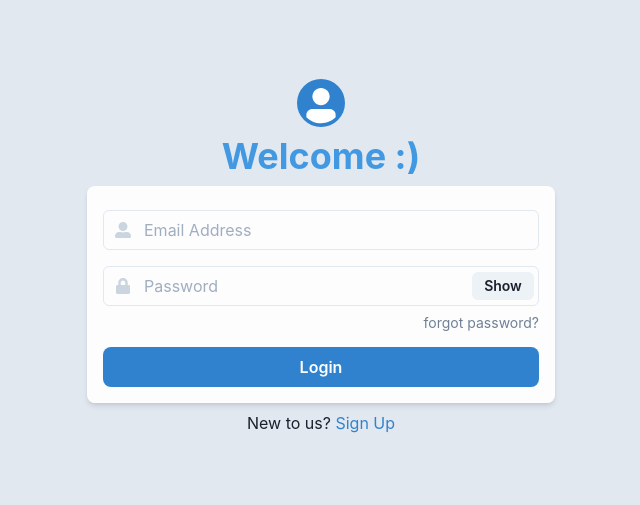
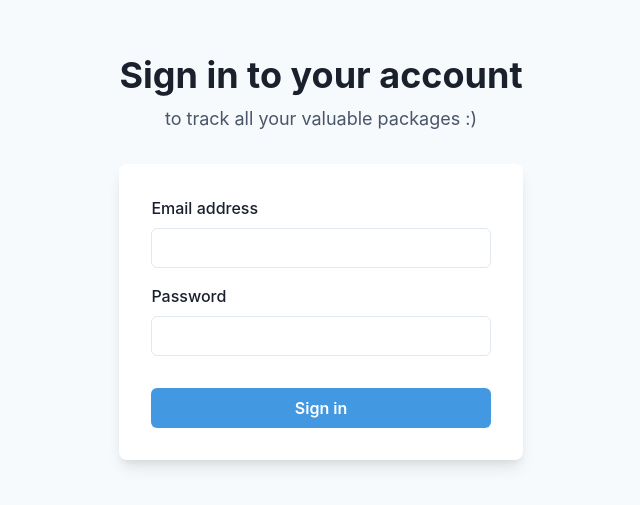
Before and after one commit to lorenzoc25/btracker-frontend, a Next.js app: page /login in a window 1280 px wide. Shown: the part 143-648 px from the top of the page, without its empty margins (319-959 px from the left). Built offline with nearby package versions, Linux system fonts and the light colour scheme.

Commit message:
Create signup page and connect with navbar

```diff
--- a/pages/index.tsx
+++ b/pages/index.tsx
@@ -11,7 +11,7 @@
 
   return (
     <>
-    <Nav isLoggedIn={true}/>
+    <Nav isLoggedIn={false}/>
     <div className={styles.container}>
       <Head>
         <title>BTracker</title>
--- a/pages/login.tsx
+++ b/pages/login.tsx
@@ -1,113 +1,57 @@
-/* eslint-disable react/no-children-prop */
-import React, { useState } from 'react';
-import type { NextPage } from 'next';
 import {
   Flex,
+  Box,
+  FormControl,
+  FormLabel,
+  Input,
+  Stack,
+  Button,
   Heading,
-  Input,
-  Button,
-  InputGroup,
-  Stack,
-  InputLeftElement,
-  chakra,
-  Box,
-  Link,
-  Avatar,
-  FormControl,
-  FormHelperText,
-  InputRightElement,
+  Text,
   useColorModeValue,
 } from '@chakra-ui/react';
-import { FaUserAlt, FaLock } from 'react-icons/fa';
 
-const CFaUserAlt = chakra(FaUserAlt);
-const CFaLock = chakra(FaLock);
-
-
-const Login : NextPage = () => {
-  const [showPassword, setShowPassword] = useState(false);
-  const handleShowClick = () => setShowPassword(!showPassword);
-  const bgColor = useColorModeValue('gray.200', 'gray.800');
-  const iconColor = useColorModeValue('gray.300', 'gray.100');
-  const boxColor = useColorModeValue('whiteAlpha.900', 'gray.700');
+export default function SimpleCard() {
   return (
     <Flex
-      flexDirection="column"
-      width="100wh"
-      height="100vh"
-      backgroundColor={bgColor}
-      justifyContent="center"
-      alignItems="center"
-    >
-      <Stack
-        flexDir="column"
-        mb="2"
-        justifyContent="center"
-        alignItems="center"
-      >
-        <Avatar bg="blue.500" />
-        <Heading color="blue.400">Welcome :)</Heading>
-        <Box minW={{ base: '90%', md: '468px' }}>
-          <form>
-            <Stack
-              spacing={4}
-              p="1rem"
-              backgroundColor={boxColor}
-              boxShadow="md"
-              borderRadius='0.5em'
-            >
-              <FormControl>
-                <InputGroup marginTop='0.5em'>
-                  <InputLeftElement
-                    pointerEvents="none"
-                    children={<CFaUserAlt color={iconColor} />}
-                  />
-                  <Input type="email" placeholder="Email Address" />
-                </InputGroup>
-              </FormControl>
-              <FormControl>
-                <InputGroup>
-                  <InputLeftElement
-                    pointerEvents="none"
-                    color={iconColor}
-                    children={<CFaLock color={iconColor} />}
-                  />
-                  <Input
-                    type={showPassword ? 'text' : 'password'}
-                    placeholder="Password"
-                  />
-                  <InputRightElement width="4.5rem">
-                    <Button h="1.75rem" size="sm" onClick={handleShowClick}>
-                      {showPassword ? 'Hide' : 'Show'}
-                    </Button>
-                  </InputRightElement>
-                </InputGroup>
-                <FormHelperText textAlign="right">
-                  <Link>forgot password?</Link>
-                </FormHelperText>
-              </FormControl>
-              <Button
-                borderRadius='0.5em'
-                type="submit"
-                variant="solid"
-                colorScheme="blue"
-                width="full"
-                marginBottom='1em'
-              >
-                Login
+      minH={'100vh'}
+      align={'center'}
+      justify={'center'}
+      bg={useColorModeValue('gray.50', 'gray.800')}>
+      <Stack spacing={8} mx={'auto'} maxW={'lg'} py={12} px={6}>
+        <Stack align={'center'}>
+          <Heading fontSize={'4xl'}>Sign in to your account</Heading>
+          <Text fontSize={'lg'} color={'gray.600'}>
+            to track all your valuable packages :)
+          </Text>
+        </Stack>
+        <Box
+          rounded={'lg'}
+          bg={useColorModeValue('white', 'gray.700')}
+          boxShadow={'lg'}
+          p={8}>
+          <Stack spacing={4} >
+            <FormControl id="email">
+              <FormLabel>Email address</FormLabel>
+              <Input type="email" />
+            </FormControl>
+            <FormControl id="password">
+              <FormLabel>Password</FormLabel>
+              <Input type="password" />
+            </FormControl>
+            <Stack spacing={10}>
+              <Button mt='1em'
+                bg={'blue.400'}
+                color={'white'}
+                _hover={{
+                  bg: 'blue.500',
+                }}>
+                Sign in
               </Button>
             </Stack>
-          </form>
+          </Stack>
         </Box>
       </Stack>
-      <Box>
-        New to us?{' '}
-        <Link color="blue.500" href="#">
-          Sign Up
-        </Link>
-      </Box>
     </Flex>
   );
-};
-
-export default Login;
+}
```
Also changed, not shown: components/Nav.tsx (+15 -10 lines), pages/signup.tsx (added, +99 -0 lines).
